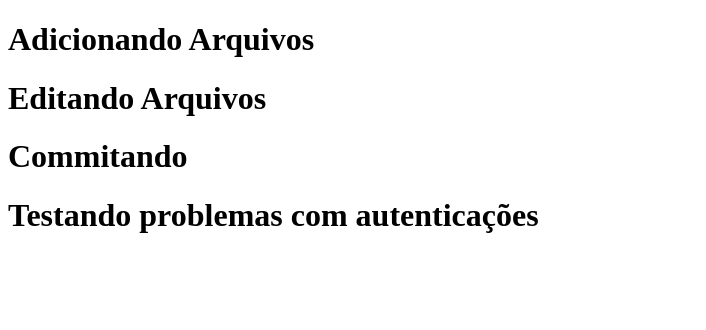
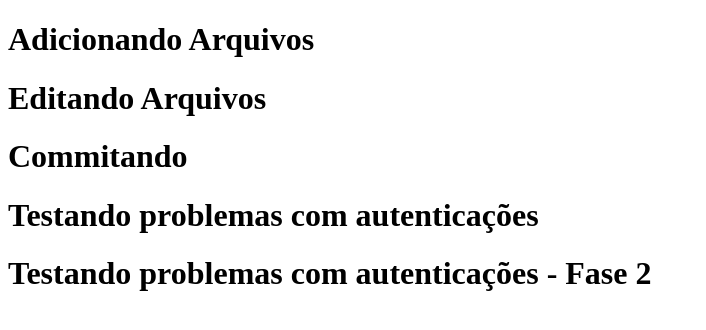
Before and after one commit to alinealien/meu-primeiro-repositorio-DIO, a plain HTML site: page index.html in a window 1280 px wide. Shown: the whole page, without its empty margins (0-706 px from the left). Drawn offline with Linux system fonts and the light colour scheme.

Commit message:
Atualizando index - 2

```diff
--- a/index.html
+++ b/index.html
@@ -11,6 +11,7 @@
     <h1>Commitando</h1>
 
     <h1> Testando problemas com autenticações</h1>
+    <h1> Testando problemas com autenticações -  Fase 2 </h1>
 
 
 
```
